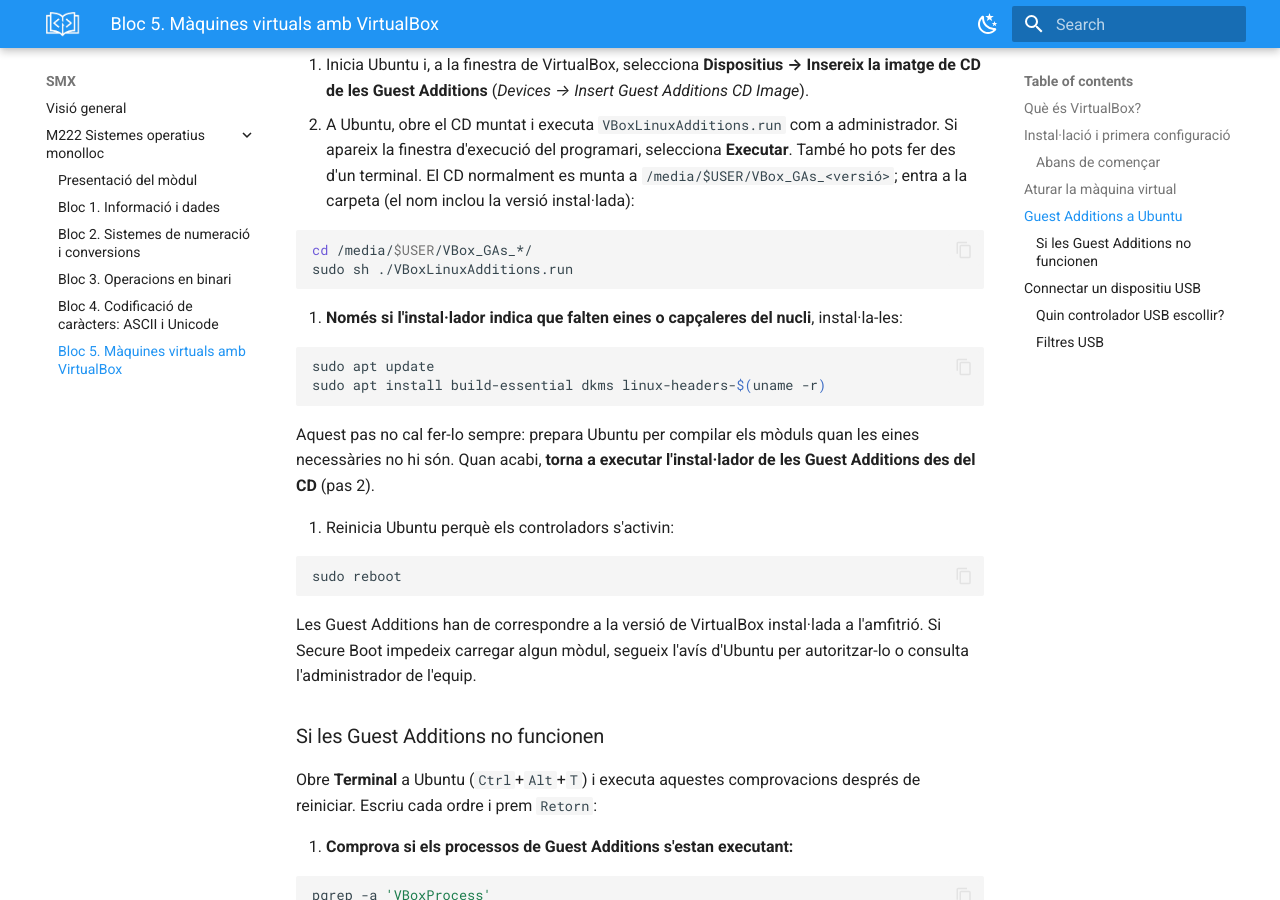
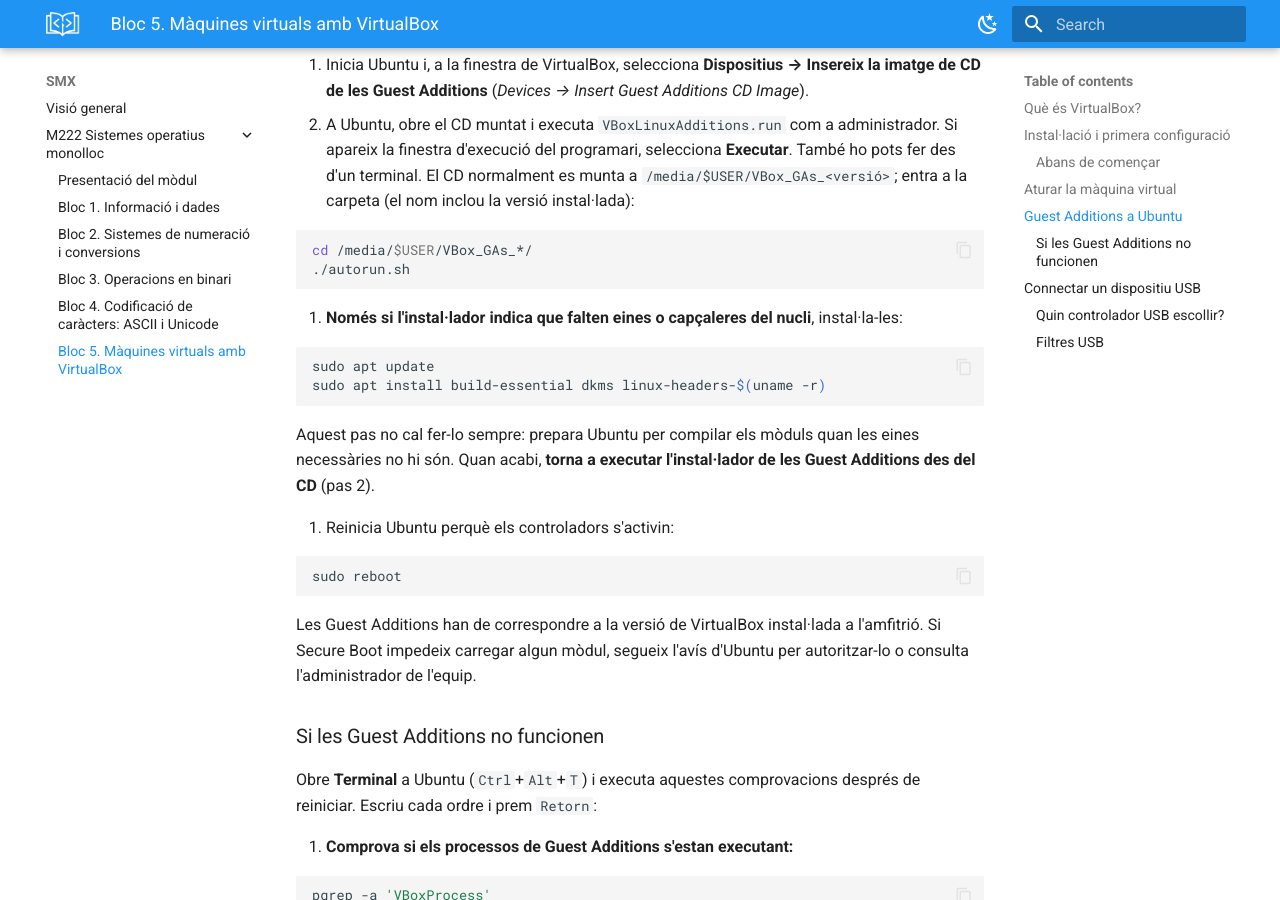
Before and after one commit to sllado1/Apunts, an MkDocs documentation site: the page built from docs/SMX/M222SO/5_VirtualBox.md, in a window 1280 px wide and 900 px high, scrolled down 2787 px. Built offline with MkDocs 1.6.1 and Material for MkDocs 9.7.7, drawn with Linux system fonts in a browser that asks for light colours.

Commit message:
Fix Guest Additions - Autorun

````diff
--- a/docs/SMX/M222SO/5_VirtualBox.md
+++ b/docs/SMX/M222SO/5_VirtualBox.md
@@ -58,7 +58,7 @@ Les **Guest Additions** s'instal·len dins del sistema convidat. Milloren la int
 
    ```bash
    cd /media/$USER/VBox_GAs_*/
-   sudo sh ./VBoxLinuxAdditions.run
+   ./autorun.sh
    ```
 
 3. **Només si l'instal·lador indica que falten eines o capçaleres del nucli**, instal·la-les:
````
